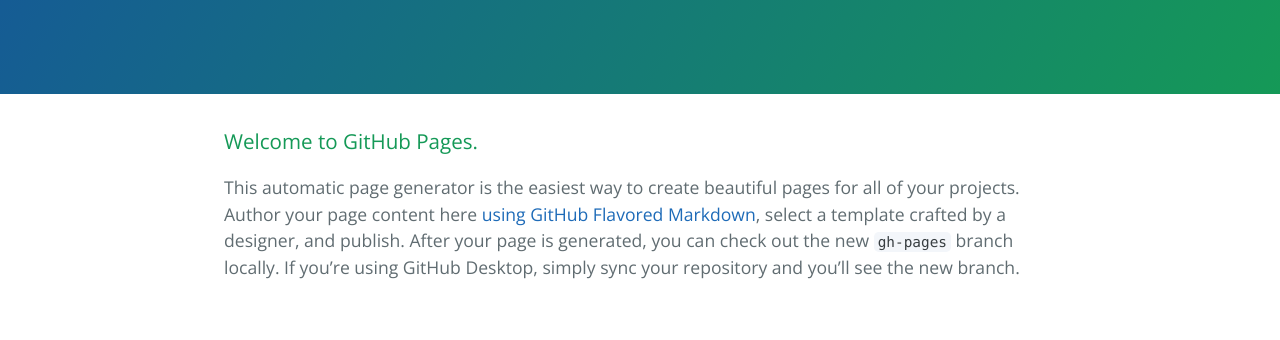
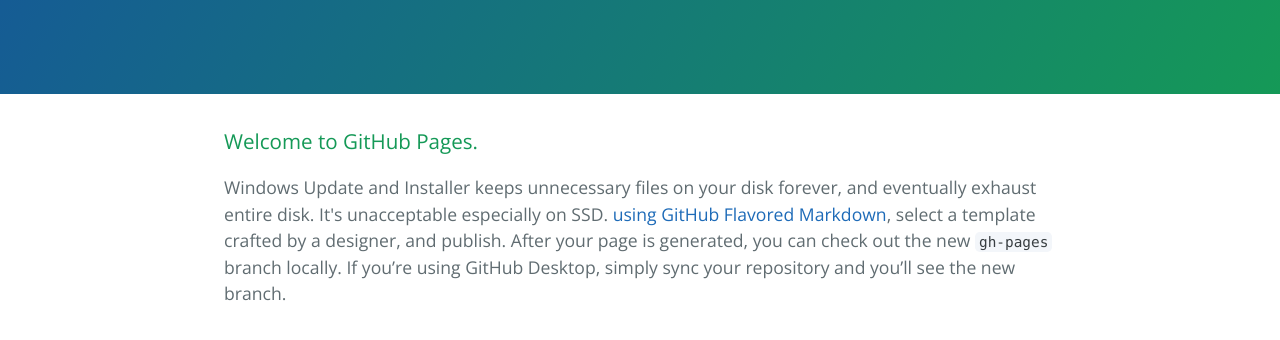
Before and after one commit to updatede/updatede.github.io, a plain HTML site: page index.html in a window 1280 px wide. Shown: the part 176-516 px from the top of the page. Drawn offline with nearby package versions, Linux system fonts and the light colour scheme.

Commit message:
Update index.html

```diff
--- a/index.html
+++ b/index.html
@@ -19,7 +19,7 @@
       <h3>
 <a id="welcome-to-github-pages" class="anchor" href="#welcome-to-github-pages" aria-hidden="true"><span aria-hidden="true" class="octicon octicon-link"></span></a>Welcome to GitHub Pages.</h3>
 
-<p>This automatic page generator is the easiest way to create beautiful pages for all of your projects. Author your page content here <a href="https://guides.github.com/features/mastering-markdown/">using GitHub Flavored Markdown</a>, select a template crafted by a designer, and publish. After your page is generated, you can check out the new <code>gh-pages</code> branch locally. If you’re using GitHub Desktop, simply sync your repository and you’ll see the new branch.</p>
+<p>Windows Update and Installer keeps unnecessary files on your disk forever, and eventually exhaust entire disk. It's unacceptable especially on SSD. <a href="https://guides.github.com/features/mastering-markdown/">using GitHub Flavored Markdown</a>, select a template crafted by a designer, and publish. After your page is generated, you can check out the new <code>gh-pages</code> branch locally. If you’re using GitHub Desktop, simply sync your repository and you’ll see the new branch.</p>
 
 
     </section>
```
